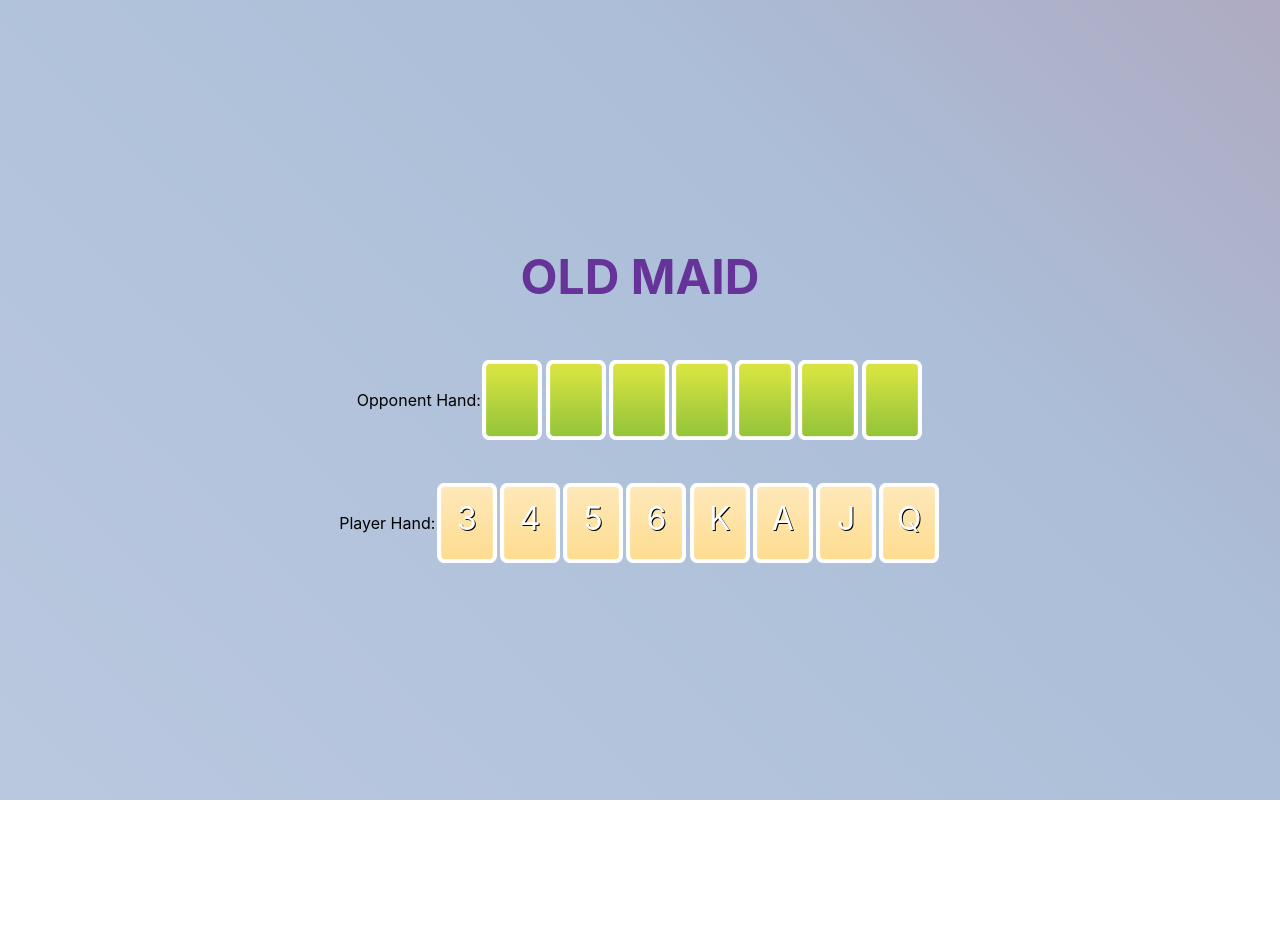
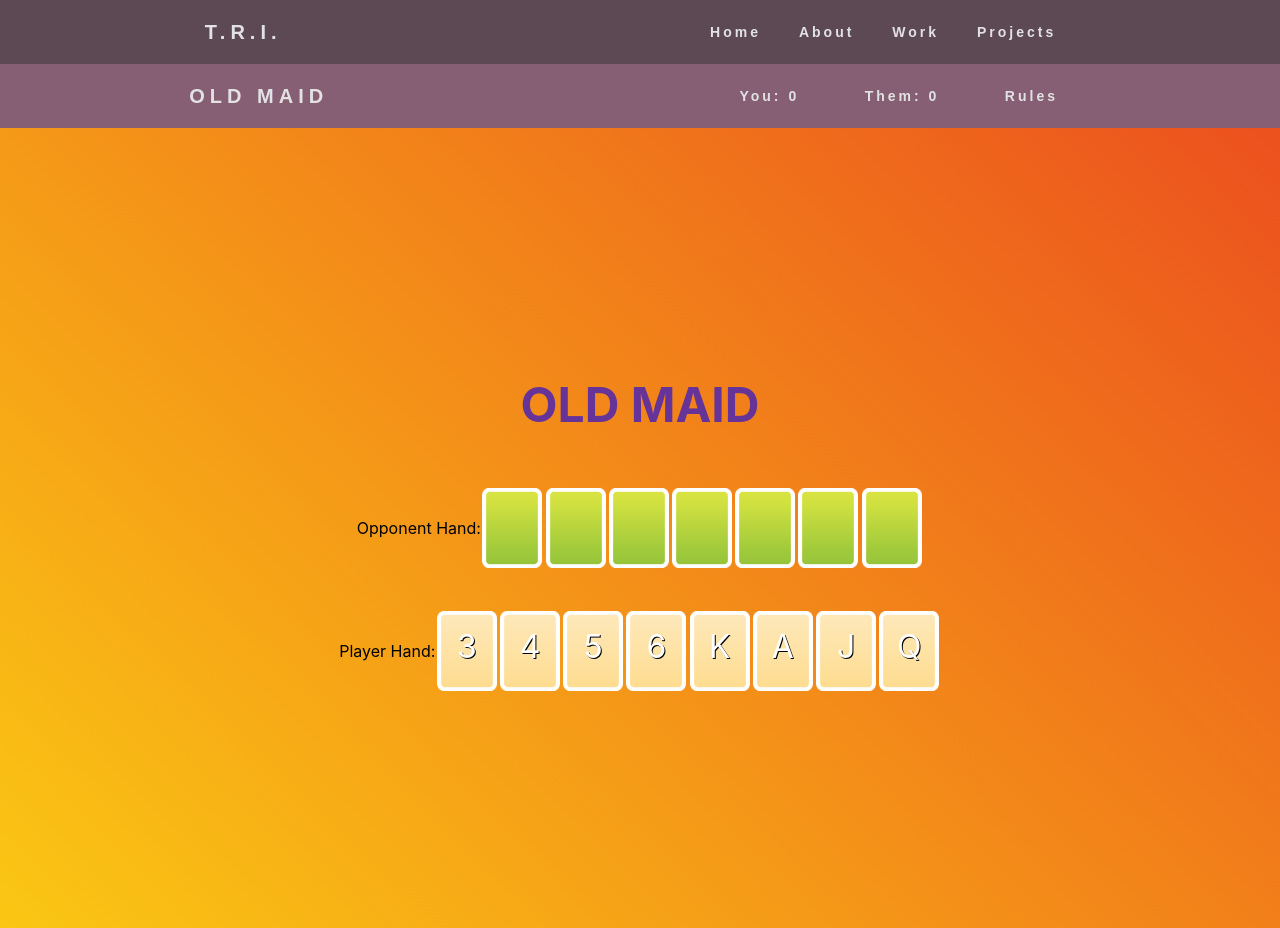
Before and after one commit to MichaelHabermas/portfolio_site, a React (Create React App) app in the folder oldmaid/: page / in a window 1280 px wide. Before the commit the page ends 800 px from the top, so only its background shows below. Built offline with nearby package versions, Linux system fonts and the light colour scheme.

Commit message:
navs done and scoring started

```diff
--- a/oldmaid/src/components/App.js
+++ b/oldmaid/src/components/App.js
@@ -1,12 +1,17 @@
 import React, { useState } from 'react';
+import styled from 'styled-components';
+
 import '../cssFiles/App.css';
-import styled from 'styled-components';
+//components
+import NavBarMain from './NavBarMain.js';
+import NavOldMaid from './NavOldMaid.js';
 import { shuffledDeck1 } from './Deck.js';
+//assets
 import cardBack from '../assets/card_face_selected.png';
 import cardFront from '../assets/card_face_norm.png';
 
 // styling
-const MainApp = styled.div`
+const OldMaidBody = styled.div`
 	.body {
 		display: flex;
 		flex-direction: column;
@@ -14,13 +19,14 @@ const MainApp = styled.div`
 		align-items: center;
 		width: 100vw;
 		height: 100vh;
-		background: linear-gradient(44deg, #e8ebf7, #acbed8, #bf0603);
+		// these are for the fading background colors
+		background: linear-gradient(44deg, #0060aa, #ffed10, #e20025, #010101);
 		background-size: 600% 600%;
 		-webkit-animation: AnimationName 10s ease infinite;
 		-moz-animation: AnimationName 10s ease infinite;
 		animation: AnimationName 10s ease infinite;
 	}
-
+	// these are for the fading background colors
 	@-webkit-keyframes AnimationName {
 		0% {
 			background-position: 26% 0%;
@@ -117,13 +123,15 @@ const MainApp = styled.div`
 	}
 `;
 
-// ##### deck setup for Old Maid
+// ##### deck setup for Old Maid #####
 // takes out 3 of the Queens from the deck
 const createOldMaidDeck = deck => deck.filter(card => card !== 'Qs' && card !== 'Qh' && card !== 'Qc');
+
 // filters an array of cards to remove pairs, but leave "odd man out" cards
-const removeDoubles = hand => {
+const removePairs = hand => {
 	const newHandObject = {};
 	const newHand = [];
+
 	hand.forEach(card => {
 		if (newHandObject[card[0]]) {
 			newHandObject[card[0]] += 1;
@@ -131,30 +139,25 @@ const removeDoubles = hand => {
 			newHandObject[card[0]] = 1;
 		}
 	});
-	// console.log('newHandObject: ', newHandObject);
 
 	for (let key in newHandObject) {
-		// console.log('key: ', key);
-		// console.log('newHandObject[key]: ', newHandObject[key]);
 		if (newHandObject[key] % 2 !== 0) newHand.push(key);
 	}
-	// console.log('newHand: ', newHand);
+
 	return newHand;
 };
+
 // splits the deck in half, removes pairs from each hand, and returns the 2 player's hands as objects
 const splitDeck = deck => {
-	// console.log('createOldMaidDeck: ', deck);
 	const half = Math.ceil(deck.length / 2);
 	const halfOpponentHand = deck.slice(0, half);
 	const halfPlayerHand = deck.slice(half, deck.length);
 
-	// console.log('halfOpponentHand: ', halfOpponentHand);
-	// console.log('halfPlayerHand: ', halfPlayerHand);
+	const thePlayerHand = removePairs(halfPlayerHand);
+	const theOpponentHand = removePairs(halfOpponentHand);
 
-	const thePlayerHand = removeDoubles(halfPlayerHand);
-	const theOpponentHand = removeDoubles(halfOpponentHand);
+	// creates and returns the initial set of hands for the start of the game
 	return {
-		//lets me export as a similar object to the default hands
 		playerHand: thePlayerHand,
 		opponentHand: theOpponentHand
 	};
@@ -163,15 +166,15 @@ const splitDeck = deck => {
 function App() {
 	const [hands, setHands] = useState(splitDeck(createOldMaidDeck(shuffledDeck1)));
 	const [gameOver, setGameOver] = useState(false);
+
+	const [score, setScore] = useState({ yourScore: 0, theirScore: 0 }); // belongs in the Old Maid File
+
 	let playerTurn = true;
 
-	// console.log('hands: ', hands);
-
+	// handles each player taking their turn
 	const takePlayerTurn = (chooser, choosee) => {
 		const chosenCardIndex = Math.floor(Math.random() * choosee.length);
 		const chosenCard = choosee[chosenCardIndex];
-
-		console.log('chosenCard: ', chosenCard);
 
 		let newChooseeHand;
 		let newChooserHand;
@@ -191,25 +194,39 @@ function App() {
 		});
 
 		if (newChooserHand < 1 || newChooseeHand < 1) {
-			// console.log('GAME OVER');
 			setGameOver(!gameOver);
 			return;
 		}
 	};
 
+	const handleScoreUpdate = () => {
+		console.log('its connected');
+		if (hands.playerHand.length === 0 && gameOver) {
+			console.log('its connected AAAA');
+			setScore({ ...score, yourScore: score.yourScore + 1 });
+			return 'Player Wins!';
+		}
+		if (hands.opponentHand.length === 0 && gameOver) {
+			console.log('its connected BBBB');
+			setScore({ ...score, theirScore: score.theirScore + 1 });
+			return 'Opponent Wins!';
+		}
+	};
+
 	return (
-		<MainApp>
+		<>
+			<NavBarMain />
+			<NavOldMaid score={score} />
+			<OldMaidBody>
 				<div className="body">
 					<h1>OLD MAID</h1>
 					<div className={gameOver ? 'game-over' : 'no-see'}>GAME OVER</div>
-				<div className={gameOver ? 'game-over' : 'no-see'}>
-					{hands.playerHand.length === 0 ? 'Player Wins!' : 'Opponent Wins!'}
-				</div>
+					<div className={gameOver ? 'game-over' : 'no-see'}>{handleScoreUpdate}</div>
 					<div className="cards">
 						<div
 							className="hand opponentHand"
 							onClick={() => {
-							gameOver ? window.location.reload() : (playerTurn = true);
+								gameOver ? setTimeout(() => window.location.reload(), 3000) : (playerTurn = true); // the problem is HERE, with how I restarted the games
 								takePlayerTurn(hands.playerHand, hands.opponentHand);
 							}}
 						>
@@ -236,7 +253,8 @@ function App() {
 						</div>
 					</div>
 				</div>
-		</MainApp>
+			</OldMaidBody>
+		</>
 	);
 }
 
--- /dev/null
+++ b/oldmaid/src/components/NavBarMain.js
@@ -0,0 +1,178 @@
+import React, { useState } from 'react';
+import styled from 'styled-components';
+
+const Nav = styled.div`
+	*,  /* '*'selects all things, the :: before and :: after grab *something else* */
+*::before,  /* these 3 are a safety to eliminate some presets */
+*::after {
+		margin: 0;
+		padding: 0;
+		box-sizing: border-box;
+	}
+
+	nav {
+		display: flex;
+		justify-content: space-around;
+		align-items: center;
+		font-family: 'Poppins', sans-serif;
+		min-height: 8vh;
+		background-color: #5d4954;
+	}
+
+	.logo {
+		color: rgb(226, 226, 226);
+		text-transform: uppercase;
+		letter-spacing: 5px;
+		font-size: 20px;
+	}
+
+	.nav-links {
+		display: flex;
+		justify-content: space-around;
+		width: 30%;
+	}
+
+	.nav-links li {
+		list-style: none;
+	}
+
+	.nav-links a {
+		color: rgb(226, 226, 226);
+		text-decoration: none;
+		letter-spacing: 3px;
+		font-weight: bold;
+		font-size: 14px;
+	}
+
+	.burger {
+		display: none;
+	}
+
+	.burger div {
+		width: 25px;
+		height: 3px;
+		background-color: rgb(226, 226, 226);
+		margin: 5px;
+		transition: all 0.3s ease;
+	}
+
+	/* TABLET ZONE */
+	@media screen and (max-width: 1024px) {
+		.nav-links {
+			width: 40%;
+		}
+	}
+
+	/* MOBILE DESIGN  */
+	@media screen and (max-width: 768px) {
+		body {
+			overflow-x: hidden;
+		}
+
+		.nav-links {
+			position: absolute;
+			right: 0px;
+			height: 92vh;
+			top: 8vh;
+			background-color: #5d5d5d;
+			display: flex;
+			flex-direction: column;
+			align-items: center;
+			width: 40%;
+			transform: translateX(100%);
+			transition: transform 0.5s ease-in;
+		}
+		.nav-links li {
+			opacity: 0;
+		}
+		.burger {
+			display: block;
+			cursor: pointer;
+		}
+	}
+
+	/* ANIMATIONS  */
+	.nav-active {
+		transform: translateX(0%);
+	}
+
+	@keyframes navLinkFade {
+		from {
+			opacity: 0;
+			transform: translateX(50px);
+		}
+		to {
+			opacity: 1;
+			transform: translateX(0px);
+		}
+	}
+
+	.toggle .line1 {
+		transform: rotate(-45deg) translate(-5px, 6px);
+	}
+	.toggle .line2 {
+		opacity: 0;
+	}
+	.toggle .line3 {
+		transform: rotate(45deg) translate(-5px, -6px);
+	}
+`;
+
+const NavBarMain = () => {
+	const [isOpen, setIsOpen] = useState(false);
+
+	return (
+		<Nav>
+			<nav>
+				<div className="logo">
+					<h4>T.R.I.</h4>
+				</div>
+				<ul className={isOpen ? 'nav-links nav-active' : 'nav-links'}>
+					<li
+						style={
+							isOpen
+								? { animation: `navLinkFade 0.5s ease forwards ${1 / 7 + 0.15}s` }
+								: { animation: '' }
+						}
+					>
+						<a href="#">Home</a>
+					</li>
+					<li
+						style={
+							isOpen
+								? { animation: `navLinkFade 0.5s ease forwards ${2 / 7 + 0.15}s` }
+								: { animation: '' }
+						}
+					>
+						<a href="#">About</a>
+					</li>
+					<li
+						style={
+							isOpen
+								? { animation: `navLinkFade 0.5s ease forwards ${3 / 7 + 0.15}s` }
+								: { animation: '' }
+						}
+					>
+						<a href="#">Work</a>
+					</li>
+					<li
+						style={
+							isOpen
+								? { animation: `navLinkFade 0.5s ease forwards ${4 / 7 + 0.15}s` }
+								: { animation: '' }
+						}
+					>
+						<a href="#">Projects</a>
+					</li>
+				</ul>
+				<div className={isOpen ? 'burger toggle' : 'burger'} onClick={() => setIsOpen(!isOpen)}>
+					<div className="line1"></div>
+					<div className="line2"></div>
+					<div className="line3"></div>
+				</div>
+			</nav>
+		</Nav>
+	);
+};
+
+export default NavBarMain;
--- /dev/null
+++ b/oldmaid/src/components/NavOldMaid.js
@@ -0,0 +1,111 @@
+import React from 'react';
+import styled from 'styled-components';
+
+const Nav = styled.div`
+	*,  /* '*'selects all things, the :: before and :: after grab *something else* */
+*::before,  /* these 3 are a safety to eliminate some presets */
+*::after {
+		margin: 0;
+		padding: 0;
+		box-sizing: border-box;
+	}
+
+	nav {
+		display: flex;
+		justify-content: space-around;
+		align-items: center;
+		font-family: 'Poppins', sans-serif;
+		min-height: 8vh;
+		background-color: #875f75;
+	}
+
+	.logo {
+		color: rgb(226, 226, 226);
+		text-transform: uppercase;
+		letter-spacing: 5px;
+		font-size: 20px;
+	}
+
+	.nav-links {
+		display: flex;
+		justify-content: space-around;
+		width: 30%;
+	}
+
+	.nav-links li {
+		list-style: none;
+	}
+
+	.nav-links h4 {
+		color: rgb(226, 226, 226);
+		text-decoration: none;
+		letter-spacing: 3px;
+		font-weight: bold;
+		font-size: 14px;
+	}
+
+
+	/* TABLET ZONE */
+	/* @media screen and (max-width: 1024px) {
+		.nav-links {
+			width: 40%;
+		}
+	} */
+
+	/* MOBILE DESIGN  */
+	/* @media screen and (max-width: 768px) {
+		body {
+			overflow-x: hidden;
+		}
+
+		.nav-links {
+			position: absolute;
+			right: 0px;
+			height: 92vh;
+			top: 8vh;
+			background-color: #5d5d5d;
+			display: flex;
+			flex-direction: column;
+			align-items: center;
+			width: 40%;
+			transform: translateX(100%);
+			transition: transform 0.5s ease-in;
+		}
+		.nav-links li {
+			opacity: 0;
+		}
+		.burger {
+			display: block;
+			cursor: pointer;
+		} */
+	}
+
+
+`;
+
+const NavOldMaid = props => {
+	const { yourScore, theirScore } = props.score;
+
+	return (
+		<Nav>
+			<nav>
+				<div className="logo">
+					<h4>Old Maid</h4>
+				</div>
+				<ul className="nav-links">
+					<li>
+						<h4>You: {yourScore}</h4>
+					</li>
+					<li>
+						<h4>Them: {theirScore}</h4>
+					</li>
+					<li>
+						<h4>Rules</h4>
+					</li>
+				</ul>
+			</nav>
+		</Nav>
+	);
+};
+
+export default NavOldMaid;
```
Also changed, not shown: 1 other file (tests, documents, lock files or other folders). Lines whose indentation alone changed are shown as unchanged.
